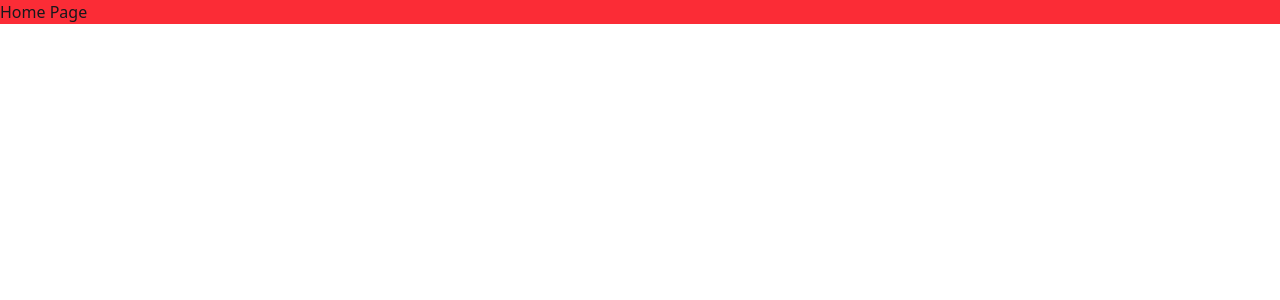
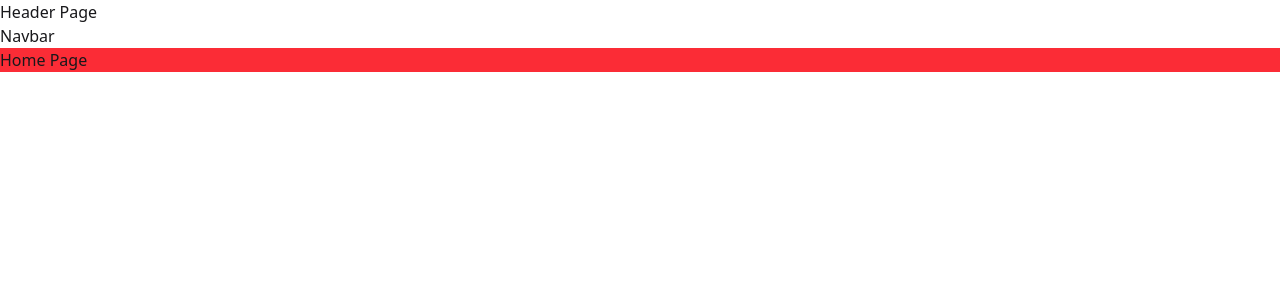
Before and after one commit to kouser-ahamed/dragon-news-nextjs, a Next.js app: page / in a window 1280 px wide. Shown: the top 300 px of the page. Built offline with nearby package versions, Linux system fonts and the light colour scheme.

Commit message:
Add Header and Navbar components to the layout

```diff
--- a/src/app/layout.js
+++ b/src/app/layout.js
@@ -1,5 +1,7 @@
 import { Geist, Geist_Mono } from "next/font/google";
 import "./globals.css";
+import Header from "@/components/shared/Header";
+import Navbar from "@/components/shared/Navbar";
 
 const geistSans = Geist({
   variable: "--font-geist-sans",
@@ -20,9 +22,14 @@ export default function RootLayout({ children }) {
   return (
     <html
       lang="en"
+      data-theme="light"
       className={`${geistSans.variable} ${geistMono.variable} h-full antialiased`}
     >
-      <body className="min-h-full flex flex-col">{children}</body>
+      <body className="min-h-full flex flex-col">
+        <Header />
+        <Navbar />
+        {children}
+      </body>
     </html>
   );
 }
--- /dev/null
+++ b/src/components/shared/Header.jsx
@@ -0,0 +1,11 @@
+import React from 'react';
+
+const Header = () => {
+    return (
+        <div>
+            Header Page
+        </div>
+    );
+};
+
+export default Header;
--- /dev/null
+++ b/src/components/shared/Navbar.jsx
@@ -0,0 +1,11 @@
+import React from 'react';
+
+const Navbar = () => {
+    return (
+        <div>
+            Navbar
+        </div>
+    );
+};
+
+export default Navbar;
```
